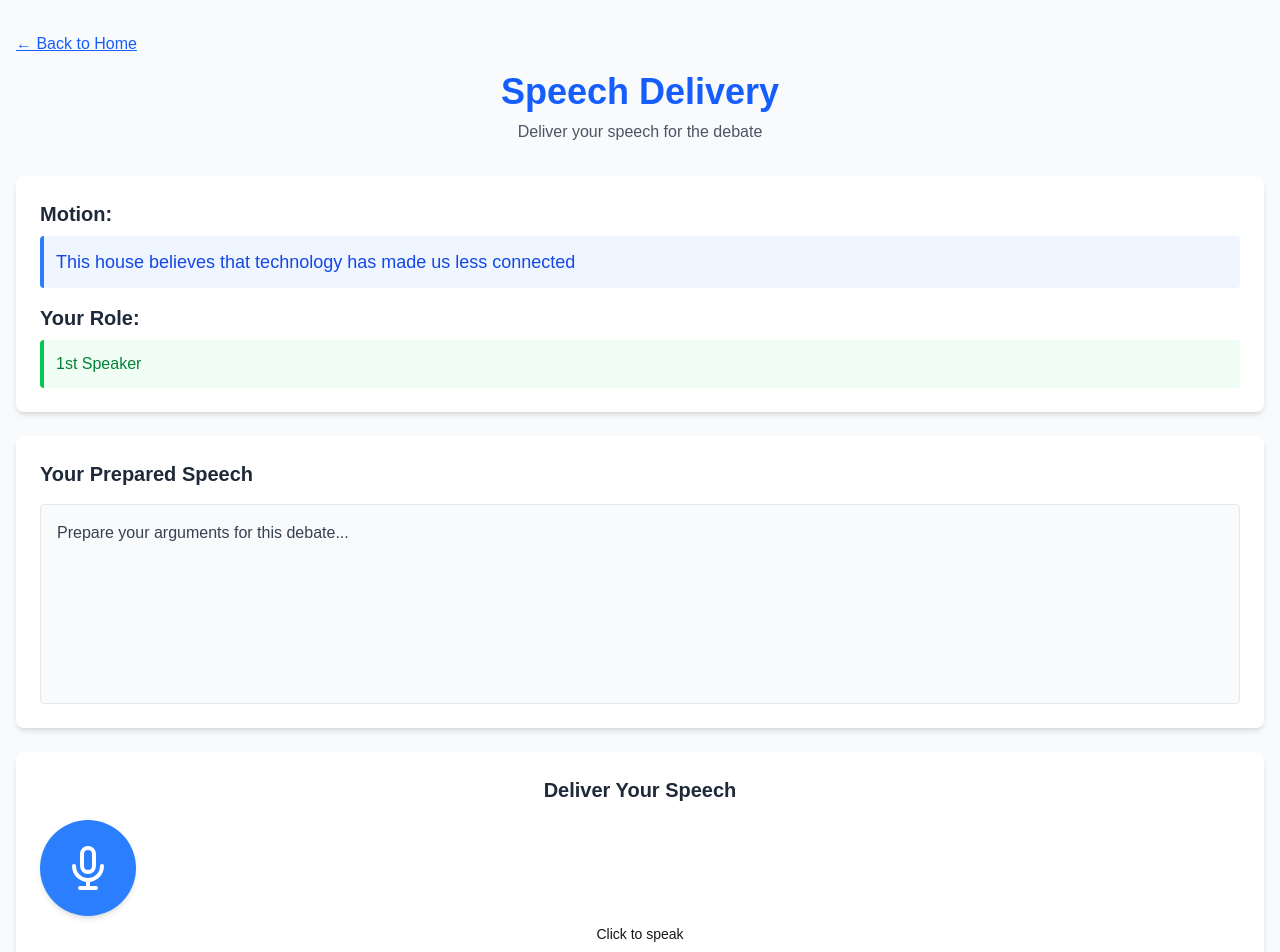
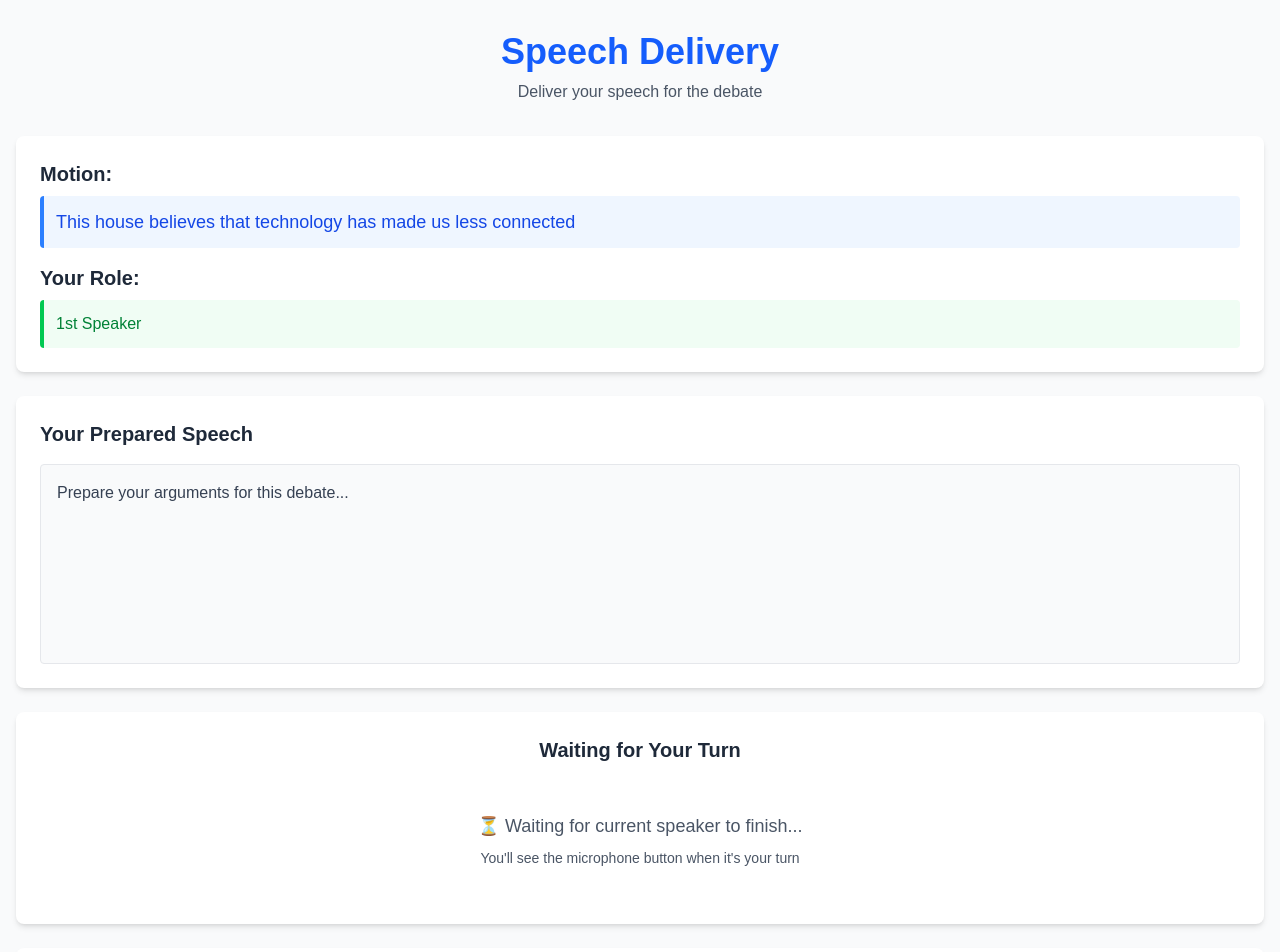
Before and after one commit to CoderAyaan-ui/DebateWithMe, a Next.js app: page /speech-delivery in a window 1280 px wide. Shown: the top 952 px of the page. Built offline with nearby package versions, Linux system fonts and the light colour scheme.

Commit message:
Fix mic button visibility and remove back button - mic only shows on your turn

```diff
--- a/app/speech-delivery/page.tsx
+++ b/app/speech-delivery/page.tsx
@@ -302,12 +302,6 @@ function SpeechDeliveryContent() {
       <div className="container mx-auto px-4">
         {/* Header */}
         <div className="mb-8">
-          <button
-            onClick={handleBackToHome}
-            className="mb-4 text-blue-600 hover:text-blue-800 underline"
-          >
-            ← Back to Home
-          </button>
           <h1 className="text-4xl font-bold text-center text-blue-600 mb-2">
             Speech Delivery
           </h1>
@@ -398,11 +392,14 @@ function SpeechDeliveryContent() {
           </div>
         </div>
 
-        {/* Microphone Button */}
+        {/* Microphone Button - Only show when it's your turn */}
         <div className="bg-white rounded-lg shadow-md p-6 mb-6">
           <h2 className="text-xl font-semibold text-gray-800 mb-4 text-center">
-            Deliver Your Speech
+            {isMyTurn ? "Your Turn to Speak" : "Waiting for Your Turn"}
           </h2>
+
+          {isMyTurn ? (
+            <>
               <MicrophoneButton
                 isListening={isListening}
                 isSupported={speechService.supported}
@@ -416,7 +413,7 @@ function SpeechDeliveryContent() {
               )}
 
               {/* Finish Speech Button for Multiplayer */}
-          {lobbyId && isMyTurn && (
+              {lobbyId && (
                 <div className="mt-4 text-center">
                   <button
                     onClick={handleFinishSpeech}
@@ -424,6 +421,15 @@ function SpeechDeliveryContent() {
                   >
                     Finish Speech & Next Speaker
                   </button>
+                </div>
+              )}
+            </>
+          ) : (
+            <div className="text-center py-8">
+              <div className="text-gray-600">
+                <p className="text-lg mb-2">⏳ Waiting for current speaker to finish...</p>
+                <p className="text-sm">You'll see the microphone button when it's your turn</p>
+              </div>
             </div>
           )}
         </div>
```
Lines whose indentation alone changed are shown as unchanged.
